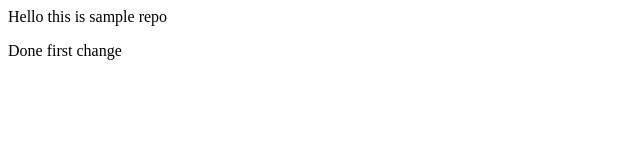
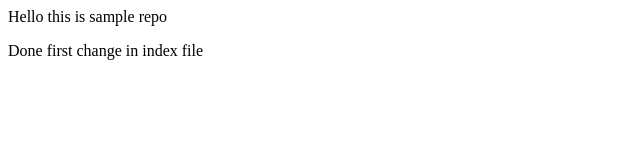
Before and after one commit to Pratik-Mandale/SampleRepo, a plain HTML site: page index.html in a window 1280 px wide. Shown: the full height of the page, 0-640 px from the left. Drawn offline with Linux system fonts and the light colour scheme.

Commit message:
Update index.html

```diff
--- a/index.html
+++ b/index.html
@@ -1,3 +1,3 @@
 <p>Hello this is sample repo</p>
 
-<p> Done first change</p>
+<p> Done first change in index file</p>
```
